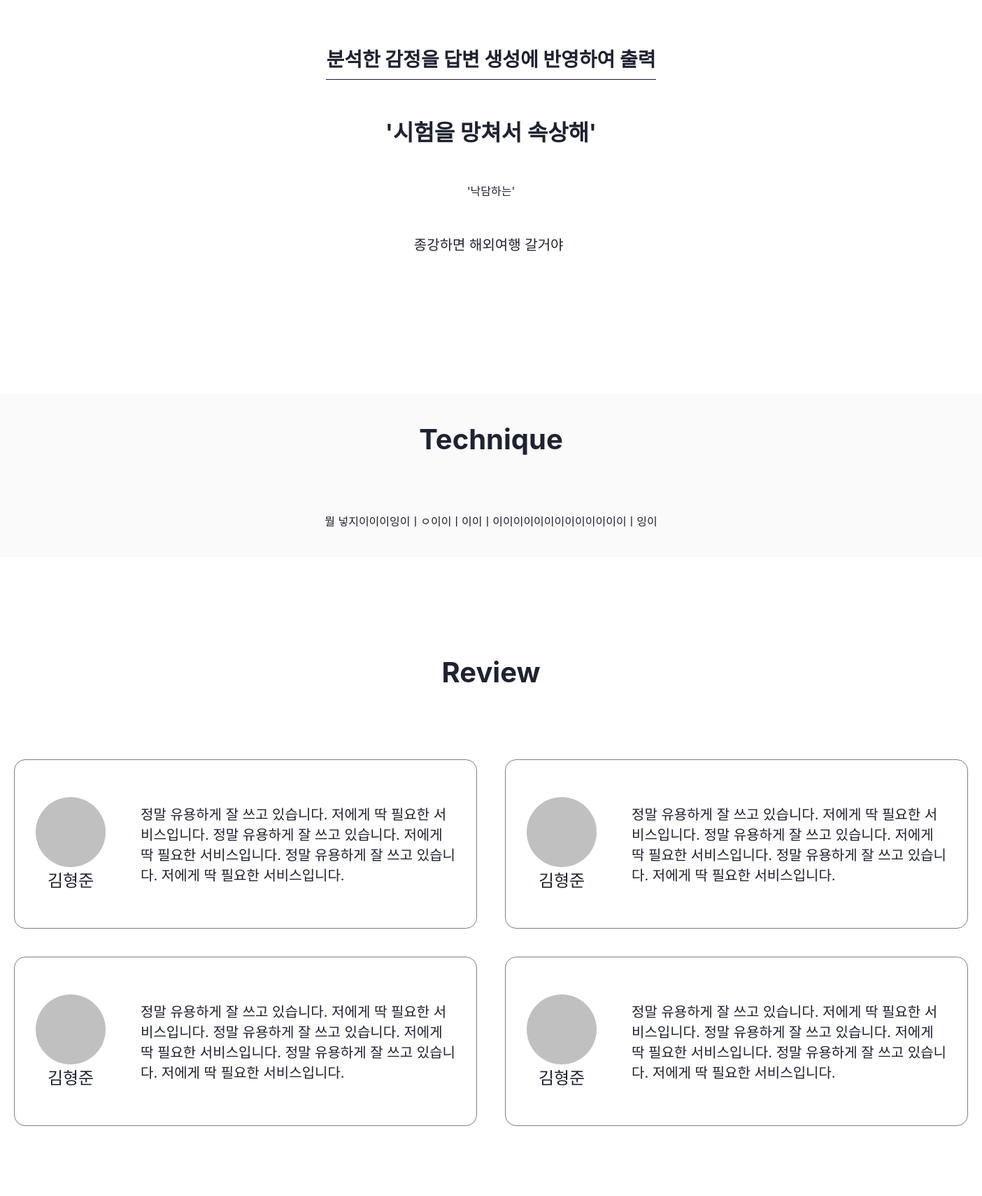
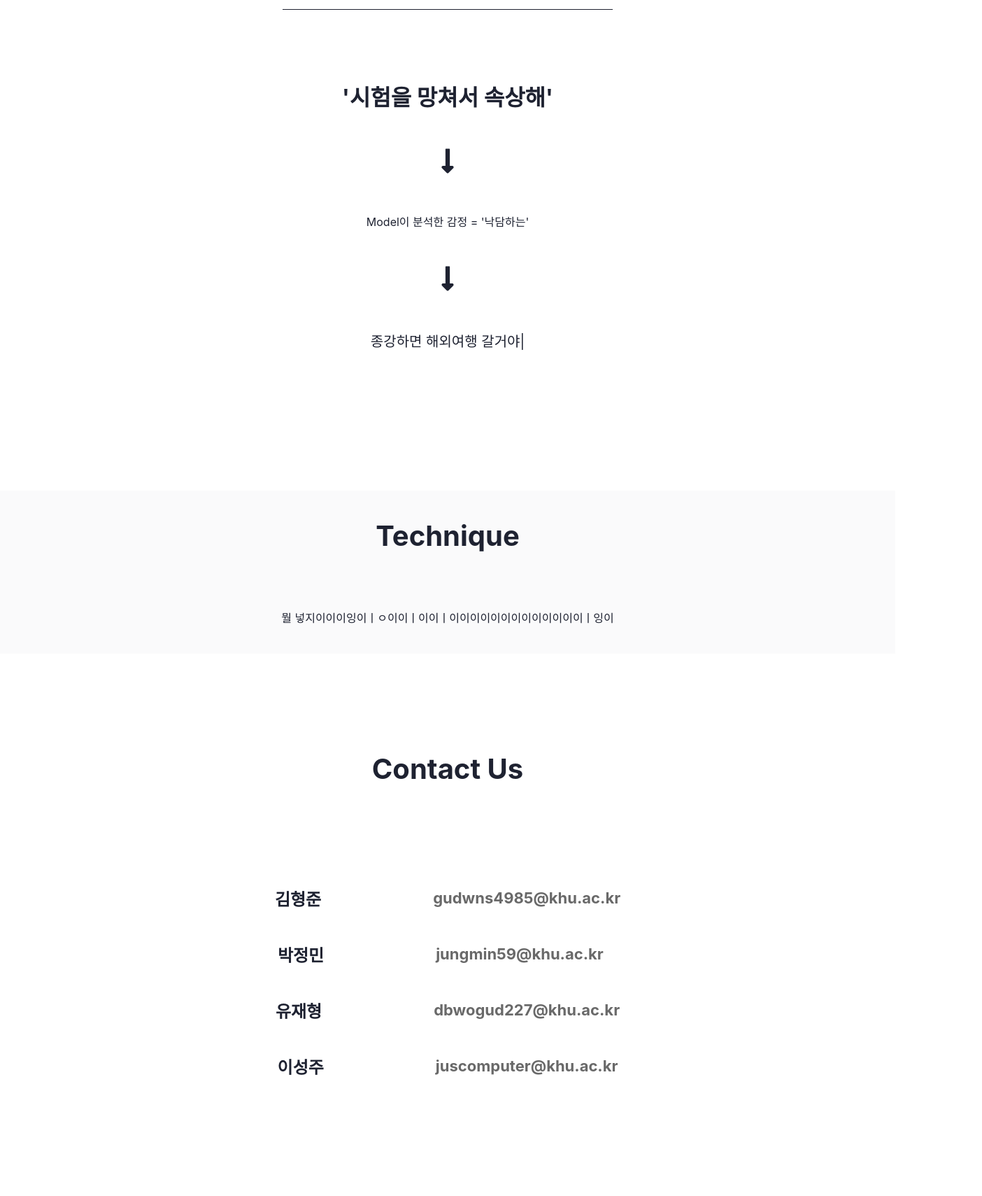
Before and after one commit to khucd-pringles/emotion-helper-web, a React (Create React App) app: page / in a window 1280 px wide. Shown: the part 3331-5040 px from the top of the page at 70% size, 1404 px wide, since content can reach past the window. After the commit the page ends 4934 px from the top, so only its background shows below. Built offline with nearby package versions, Linux system fonts and the light colour scheme; the HTML template or start-up script is replaced by a standard one.

Commit message:
nodes-sass change to sass

```diff
--- a/package.json
+++ b/package.json
@@ -7,7 +7,7 @@
     "@testing-library/react": "^13.4.0",
     "@testing-library/user-event": "^13.5.0",
     "axios": "^1.4.0",
-    "node-sass": "^7.0.3",
+    "sass": "^1.62.1",
     "react": "^18.2.0",
     "react-dom": "^18.2.0",
     "react-icons": "^4.9.0",
--- a/src/view/router/main/Main.js
+++ b/src/view/router/main/Main.js
@@ -4,8 +4,8 @@ import originalChatbot from "../../asset/images/original_chatbot.png";
 import outChatbot from "../../asset/images/ours_chatbot.png";
 import serviceCapture from "../../asset/images/service-capture.png";
 import serviceDescription from "../../asset/images/service-description.png";
-// import AiOutlineArrowDown from "react-icons/ai";
 import {TypeAnimation} from 'react-type-animation';
+import {FaLongArrowAltDown} from "react-icons/fa"
 
 const Feel = [
     {"label": "가난한", color: 'darkgray'},
@@ -131,11 +131,18 @@ function Main(props) {
                                 <div className="example-text">
                                     '시험을 망쳐서 속상해'
                                 </div>
-                                {/*<AiOutlineArrowDown/>*/}
+                                <div className="arrow-wrapper">
+                                    <FaLongArrowAltDown className='arrow-down'/>
+                                </div>
+
                                 <div className="example-emotion">
-                                    '낙담하는'
+                                    Model이 분석한 감정 = '낙담하는'
                                 </div>
                             </div>
+                            <div className="arrow-wrapper">
+                                <FaLongArrowAltDown className='arrow-down'/>
+                            </div>
+
                             <TypeAnimation
                                 sequence={[
                                     '친구랑 싸워서 속상해',
@@ -163,57 +170,6 @@ function Main(props) {
                     </div>
                     <div className="technique-wrapper">
                         뭘 넣지이이이잉이ㅣㅇ이이ㅣ이이ㅣ이이이이이이이이이이이이이ㅣ잉이
-                    </div>
-                </div>
-                <div className="content-wrapper">
-                    <div className="content-title">
-                        Review
-                    </div>
-                    <div className="review-wrapper">
-                        <div className="review-row-wrapper">
-                            <div className="review-box-wrapper">
-                                <div className="writer-wrapper">
-                                    <div className="img-box"></div>
-                                    <div className="writer-name">김형준</div>
-                                </div>
-                                <div className="review-text-wrapper">정말 유용하게 잘 쓰고 있습니다. 저에게 딱 필요한 서비스입니다. 정말 유용하게 잘 쓰고
-                                    있습니다.
-                                    저에게 딱 필요한 서비스입니다. 정말 유용하게 잘 쓰고 있습니다. 저에게 딱 필요한 서비스입니다.
-                                </div>
-                            </div>
-                            <div className="review-box-wrapper">
-                                <div className="writer-wrapper">
-                                    <div className="img-box"></div>
-                                    <div className="writer-name">김형준</div>
-                                </div>
-                                <div className="review-text-wrapper">정말 유용하게 잘 쓰고 있습니다. 저에게 딱 필요한 서비스입니다. 정말 유용하게 잘 쓰고
-                                    있습니다.
-                                    저에게 딱 필요한 서비스입니다. 정말 유용하게 잘 쓰고 있습니다. 저에게 딱 필요한 서비스입니다.
-                                </div>
-                            </div>
-                        </div>
-                        <div className="review-row-wrapper">
-                            <div className="review-box-wrapper">
-                                <div className="writer-wrapper">
-                                    <div className="img-box"></div>
-                                    <div className="writer-name">김형준</div>
-                                </div>
-                                <div className="review-text-wrapper">정말 유용하게 잘 쓰고 있습니다. 저에게 딱 필요한 서비스입니다. 정말 유용하게 잘 쓰고
-                                    있습니다.
-                                    저에게 딱 필요한 서비스입니다. 정말 유용하게 잘 쓰고 있습니다. 저에게 딱 필요한 서비스입니다.
-                                </div>
-                            </div>
-                            <div className="review-box-wrapper">
-                                <div className="writer-wrapper">
-                                    <div className="img-box"></div>
-                                    <div className="writer-name">김형준</div>
-                                </div>
-                                <div className="review-text-wrapper">정말 유용하게 잘 쓰고 있습니다. 저에게 딱 필요한 서비스입니다. 정말 유용하게 잘 쓰고
-                                    있습니다.
-                                    저에게 딱 필요한 서비스입니다. 정말 유용하게 잘 쓰고 있습니다. 저에게 딱 필요한 서비스입니다.
-                                </div>
-                            </div>
-                        </div>
                     </div>
                 </div>
                 <div className="content-wrapper">
--- a/src/view/router/main/style/Main.scss
+++ b/src/view/router/main/style/Main.scss
@@ -111,13 +111,13 @@
             display: flex;
             justify-content: center;
             align-items: center;
-            width: 8%;
-            padding:20px 0;
+            width: 5%;
+            padding:10px;
             height: 30px;
             border-radius: 12px;
             text-align: center;
             font-weight: bold;
-            font-size: 14px;
+            font-size: 12px;
             color: white;
           }
         }
@@ -131,14 +131,21 @@
           display: flex;
           flex-direction: column;
           align-items: center;
-          margin-bottom: 50px;
+          margin-top: 50px;
           .example-text{
-            margin-bottom: 50px;
             font-size: 32px;
             font-weight: bold;
           }
+
           .example-emotion{
 
+          }
+        }
+        .arrow-wrapper{
+          padding:50px 0;
+          .arrow-down{
+            font-size: 40px;
+            object-fit: contain;
           }
         }
       }
```
Also changed, not shown: 1 other file (tests, documents, lock files or other folders).
